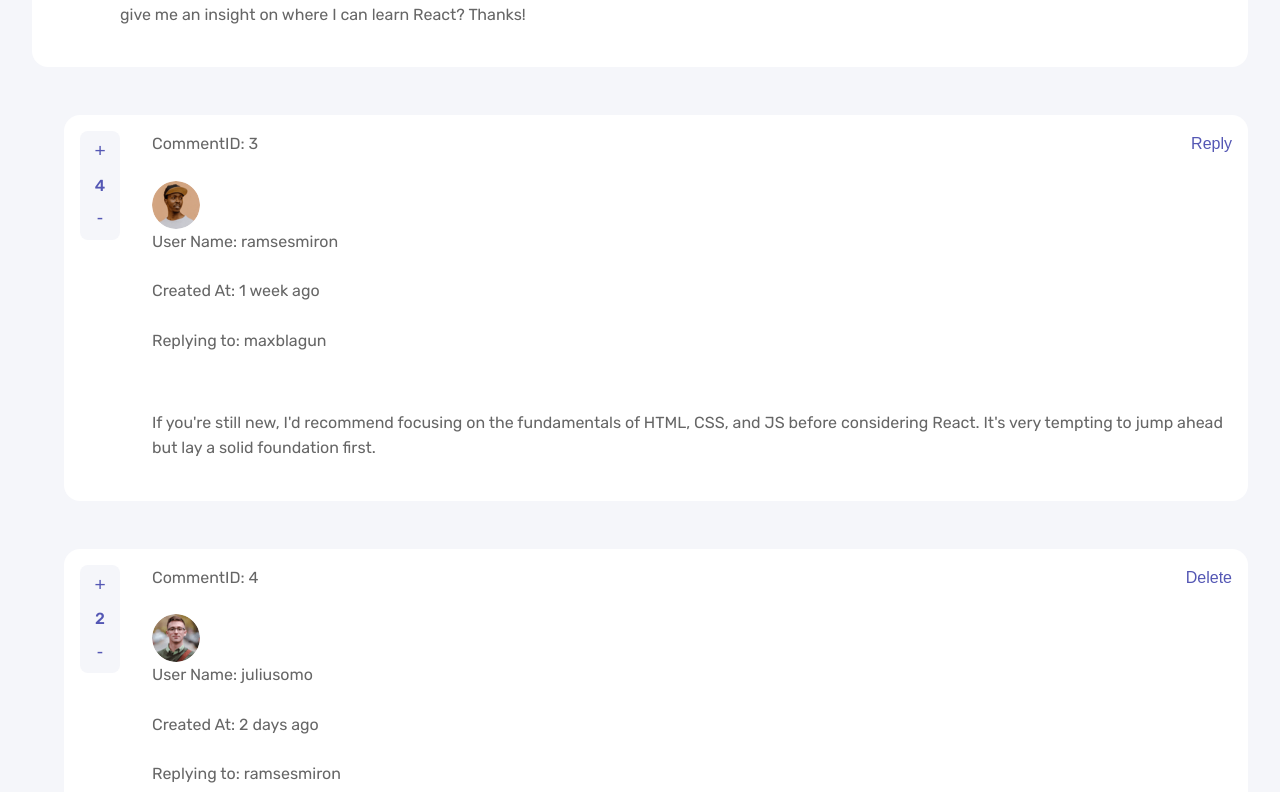
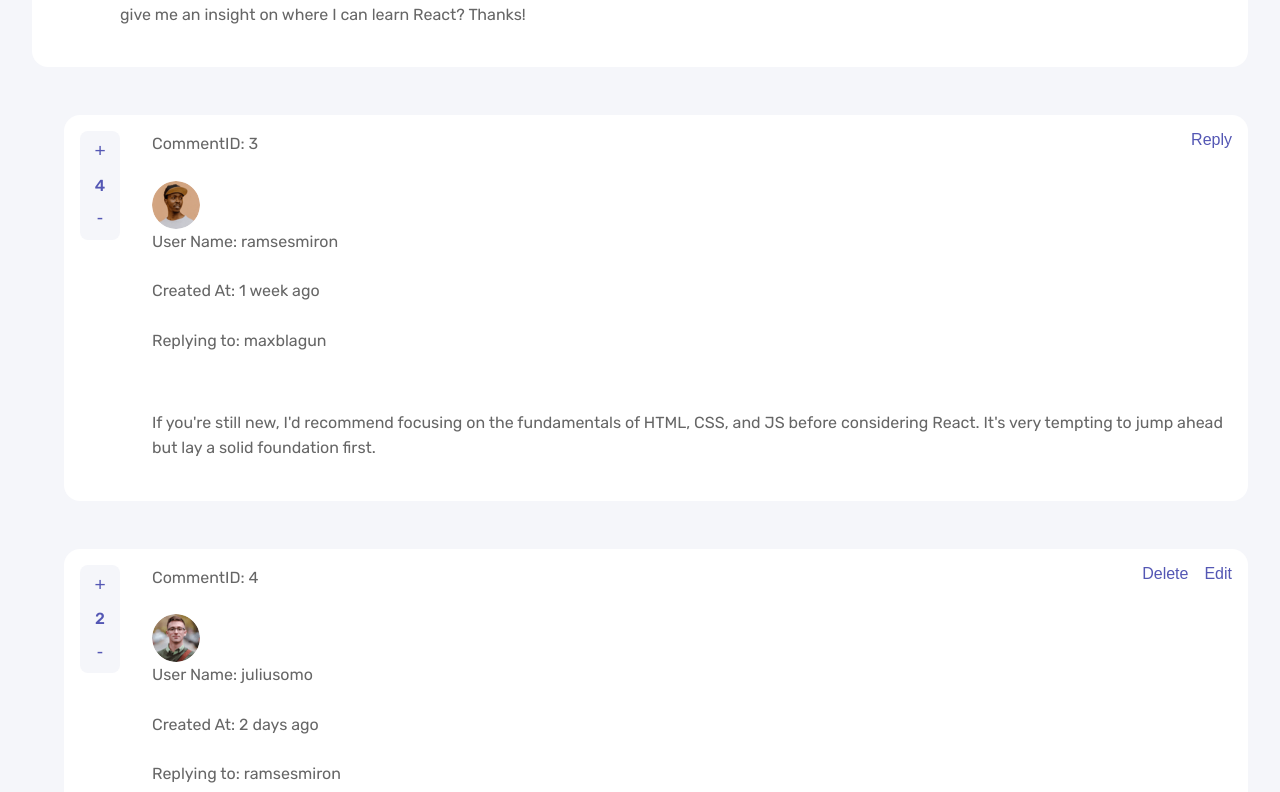
Before and after one commit to philval/react-typescript-comments-component, a React (Create React App) app: page / in a window 1280 px wide. Shown: the part 768-1560 px from the top of the page. Built offline with nearby package versions, Linux system fonts and the light colour scheme.

Commit message:
Implement editing comments and replies

```diff
--- a/src/components/Comment.tsx
+++ b/src/components/Comment.tsx
@@ -1,6 +1,7 @@
 import { useState } from "react";
 import { IComment, IUser } from "./CommentsInterface";
 import ReplyForm from "../components/ReplyForm";
+import EditForm from "../components/EditForm";
 
 // NOTE comments JSX is recursive
 
@@ -9,21 +10,29 @@ interface CommentProps {
   comment: IComment;
   addNewReply: (comment: string, commentID: number) => void;
   deleteComment: (commentID: number) => void;
+  editComment: (commentID: number, content: string) => void;
 }
 
 export default function Comment({
   currentUser,
   comment,
   addNewReply,
-  deleteComment
+  deleteComment,
+  editComment
 }: CommentProps): JSX.Element {
   // state for toggling reply form
   const [toggleReply, setToggleReply] = useState<boolean>(false);
+  const [toggleEdit, setToggleEdit] = useState<boolean>(false);
 
   const handleToggleReply = () => {
     setToggleReply(!toggleReply);
   };
 
+  const handleToggleEdit = () => {
+    setToggleEdit(!toggleEdit);
+  };
+
+  // TODO add modal to confirm delete
   function handleDelete() {
     deleteComment(comment.id);
   }
@@ -46,10 +55,6 @@ export default function Comment({
         {comment.replyingTo && <p>Replying to: {comment.replyingTo}</p>}
       </div>
 
-      <div className="card-comment">
-        <p>{comment.content}</p>
-      </div>
-
       <div className="card-actions">
         {/* a user can not reply to own comments */}
         {comment.user.username !== currentUser.username && (
@@ -62,6 +67,7 @@ export default function Comment({
             Reply
           </button>
         )}
+
         {/* only a user can delete own comments */}
         {comment.user.username === currentUser.username && (
           <button
@@ -73,7 +79,38 @@ export default function Comment({
             Delete
           </button>
         )}
+
+        {/* only a user can edit own comments */}
+        {comment.user.username === currentUser.username && (
+          <button
+            className="button-action"
+            onClick={handleToggleEdit}
+            data-cy={`toggleEdit-${comment.id}`}
+            data-testid={`toggleEdit-${comment.id}`}
+          >
+            Edit
+          </button>
+        )}
       </div>
+
+      {!toggleEdit && (
+        <div className="card-comment">
+          <p>{comment.content}</p>
+        </div>
+      )}
+
+      {toggleEdit && (
+        <div className="card-comment">
+          <EditForm
+            handleToggleEdit={handleToggleEdit}
+            // TODO is username needed?
+            username={comment.user.username}
+            commentID={comment.id}
+            editComment={editComment}
+            content={comment.content}
+          />
+        </div>
+      )}
 
       <div className="card-reply-form">
         {toggleReply && (
@@ -87,7 +124,7 @@ export default function Comment({
       </div>
 
       <div className="card-replies">
-        {comment.replies &&
+        {comment.replies.length > 0 &&
           comment.replies.map((reply: IComment) => (
             // call </Comment /> recursively...
             <Comment
@@ -96,6 +133,7 @@ export default function Comment({
               comment={reply}
               addNewReply={addNewReply}
               deleteComment={deleteComment}
+              editComment={editComment}
             />
           ))}
       </div>
--- a/src/components/Comments.tsx
+++ b/src/components/Comments.tsx
@@ -67,7 +67,7 @@ export function addReplyByID(
       }
     }
   }
-  return null; // not found so iterate again
+  return null;
 }
 
 // recursive function to delete comment by ID
@@ -87,6 +87,31 @@ export function deleteCommentByID(
   }
 
   return comments;
+}
+
+// recursive function to edit comment by ID
+export function editCommentByID(
+  comments: IComment[],
+  commentID: number,
+  newContent: string
+): IComment[] | null {
+  for (const comment of comments) {
+    if (comment.id === commentID) {
+      comment.content = newContent;
+      return comments;
+    }
+    if (comment.replies.length > 0) {
+      const updatedComments = editCommentByID(
+        comment.replies,
+        commentID,
+        newContent
+      );
+      if (updatedComments) {
+        return updatedComments;
+      }
+    }
+  }
+  return null;
 }
 
 export default function Comments(): JSX.Element {
@@ -184,10 +209,19 @@ export default function Comments(): JSX.Element {
     });
   }
 
+  function editComment(commentID: number, content: string): void {
+    setComments((prevComments: IComments[]): IComments[] => {
+      const updatedComments = [...prevComments];
+      // mutates after spreading
+      editCommentByID(updatedComments[0].comments, commentID, content);
+      return updatedComments;
+    });
+  }
+
   return (
     <>
       <div>
-        {comments.length !== 0 &&
+        {comments.length > 0 &&
           comments[0].comments.map((comment: IComment) => (
             <Comment
               key={comment.id}
@@ -195,6 +229,7 @@ export default function Comments(): JSX.Element {
               comment={comment}
               addNewReply={addNewReply}
               deleteComment={deleteComment}
+              editComment={editComment}
             />
           ))}
       </div>
--- /dev/null
+++ b/src/components/EditForm.tsx
@@ -0,0 +1,51 @@
+import { useState } from "react";
+interface EditFormProps {
+  username: string;
+  commentID: number;
+  handleToggleEdit: () => void;
+  editComment: (commentID: number, content: string) => void;
+  content: string;
+}
+
+export default function ReplyForm({
+  // username,
+  commentID,
+  content,
+  handleToggleEdit,
+  editComment
+}: EditFormProps): JSX.Element {
+  const [editContent, setEditContent] = useState<string>(content);
+
+  const handleChange = (e: React.ChangeEvent<HTMLTextAreaElement>) => {
+    setEditContent(e.target.value);
+  };
+
+  const handleSubmit = (e: React.FormEvent<HTMLFormElement>) => {
+    e.preventDefault();
+    editComment(commentID, editContent);
+    handleToggleEdit();
+  };
+
+  return (
+    <>
+      <form className="new-reply-form" onSubmit={handleSubmit}>
+        {/* set focus to end of text */}
+        <textarea
+          autoFocus
+          value={editContent}
+          onChange={handleChange}
+          data-cy={`editComment-${commentID}`}
+          rows={4}
+        />
+        <button
+          className="button-form"
+          type="submit"
+          data-cy={`submitEdit-${commentID}`}
+          data-testid={`submitEdit-${commentID}`}
+        >
+          Update
+        </button>
+      </form>
+    </>
+  );
+}
--- a/src/styles.css
+++ b/src/styles.css
@@ -116,6 +116,9 @@ img {
   background-color: white;
   padding: 1rem;
   border-radius: 0 1rem 0 0;
+  display: flex;
+  gap: 1rem;
+  align-items: flex-start;
 }
 
 .card-comment {
@@ -123,6 +126,8 @@ img {
   background-color: white;
   padding: 1rem;
   border-radius: 0 0 1rem 0;
+  display: flex;
+  justify-content: stretch;
 }
 
 .card-reply-form {
@@ -155,6 +160,14 @@ img {
   align-items: flex-start;
 }
 
+.edit-comment-form {
+  display: flex;
+  flex-direction: column;
+  gap: 1rem;
+  width: 100%;
+  align-items: flex-end;
+}
+
 textarea {
   border: solid 1px #eee;
   border-radius: 1rem;
```
Also changed, not shown: 2 other files (tests, documents, lock files or other folders).
